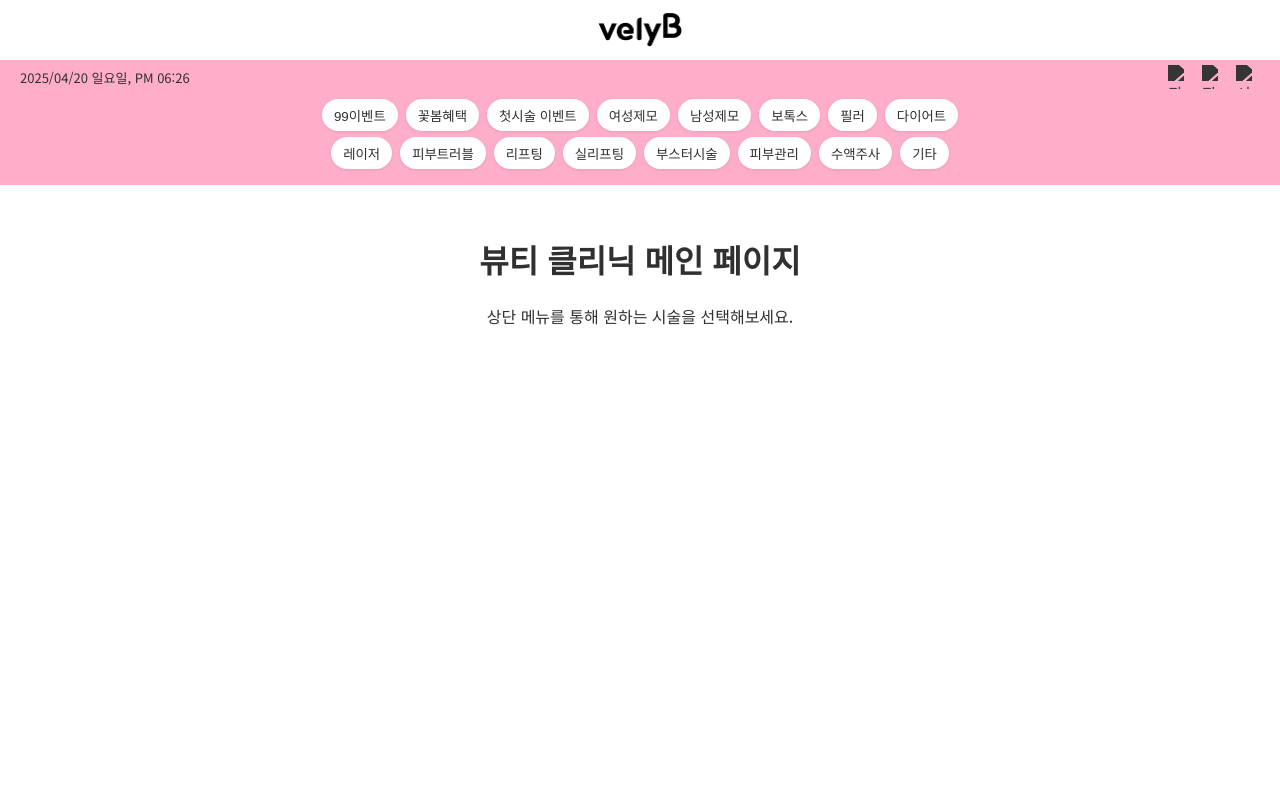
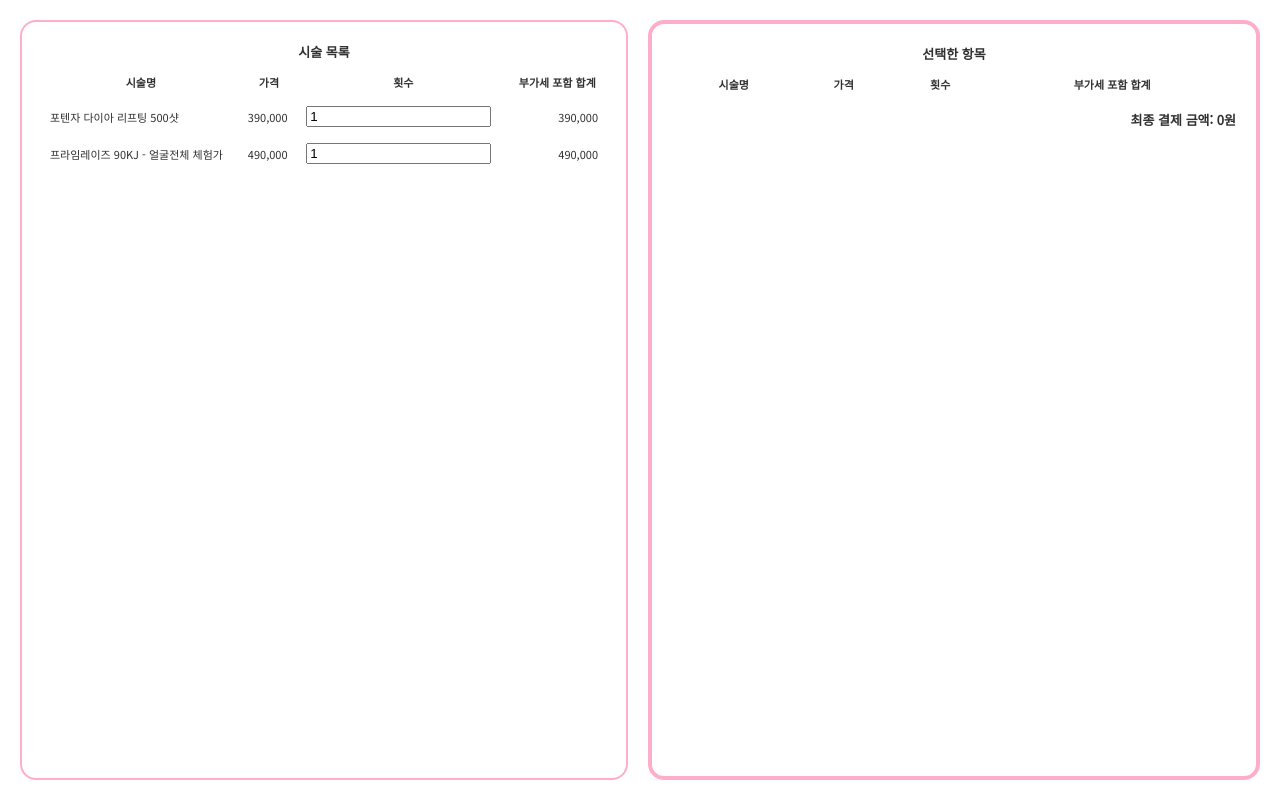
Before and after one commit to teletobin/treatment-chart, a plain HTML site: page index.html in a window 1280 px wide. Drawn offline with Linux system fonts and the light colour scheme.

Commit message:
Update index.html

```diff
--- a/index.html
+++ b/index.html
@@ -1,126 +1,186 @@
-
 <!DOCTYPE html>
 <html lang="ko">
 <head>
-  <meta charset="UTF-8">
-  <title>뷰티 클리닉</title>
-  <link href="https://fonts.googleapis.com/css2?family=Noto+Sans+KR&display=swap" rel="stylesheet">
-  <script>
-    function updateDateTime() {
-      const days = ['일요일', '월요일', '화요일', '수요일', '목요일', '금요일', '토요일'];
-      const now = new Date();
-      const year = now.getFullYear();
-      const month = ('0' + (now.getMonth() + 1)).slice(-2);
-      const date = ('0' + now.getDate()).slice(-2);
-      const day = days[now.getDay()];
-      let hour = now.getHours();
-      const minute = ('0' + now.getMinutes()).slice(-2);
-      const ampm = hour >= 12 ? 'PM' : 'AM';
-      hour = hour % 12 || 12;
-      const timeStr = `${year}/${month}/${date} ${day}, ${ampm} ${('0' + hour).slice(-2)}:${minute}`;
-      document.getElementById('datetime').innerText = timeStr;
-    }
-    setInterval(updateDateTime, 1000);
-    window.onload = updateDateTime;
-  </script>
+  <meta charset="UTF-8" />
+  <title>velyB 클리닉</title>
+  <meta name="viewport" content="width=device-width, initial-scale=1.0" />
+  <link href="https://fonts.googleapis.com/css2?family=Noto+Sans+KR&display=swap" rel="stylesheet" />
   <style>
     body {
+      font-family: 'Noto Sans KR', sans-serif;
       margin: 0;
-      font-family: 'Noto Sans KR', sans-serif;
-      background-color: #ffffff;
+      background: #fff;
       color: #303030;
+      font-size: calc(11px + 0.5vw);
+      height: 100vh;
+      display: flex;
+      flex-direction: column;
     }
-    .top-white {
-      background-color: white;
-      padding: 10px 20px;
+
+    .container {
       display: flex;
-      justify-content: center;
-      align-items: center;
+      gap: 20px;
+      padding: 20px;
+      flex-grow: 1;
+      height: calc(100% - 40px);
     }
-    .top-white img {
-      height: 40px;
+
+    .left, .right {
+      flex: 1;
+      border-radius: 16px;
+      padding: 20px;
+      overflow-y: auto;
+      display: flex;
+      flex-direction: column;
     }
-    header {
-      background-color: #FFAEC9;
-      padding: 5px 20px 10px 20px;
+
+    .left {
+      border: 2px solid #FFAEC9;
     }
-    .top-bar {
-      display: flex;
-      justify-content: space-between;
-      align-items: center;
-      margin-bottom: 10px;
+
+    .right {
+      border: 4px solid #FFAEC9;
     }
-    .icon-bar {
-      display: flex;
-      gap: 10px;
-      align-items: center;
+
+    h2 {
+      font-size: 13px;
+      margin: 0;
+      padding-bottom: 5px;
+      text-align: center;
     }
-    .icon-bar img {
-      width: 24px;
-      height: 24px;
-      filter: brightness(0) saturate(100%) invert(18%) sepia(6%) saturate(0%) hue-rotate(328deg) brightness(91%) contrast(87%);
-      cursor: pointer;
+
+    table {
+      width: 100%;
+      border-collapse: collapse;
     }
-    .menu-row {
-      display: flex;
-      flex-wrap: wrap;
-      justify-content: center;
-      gap: 8px;
-      margin: 6px 0;
+
+    th, td {
+      padding: 8px;
+      font-size: 11px;
     }
-    .menu-button {
-      background-color: white;
-      color: #303030;
-      padding: 6px 12px;
-      border: none;
-      border-radius: 20px;
-      font-size: 13.4px;
-      cursor: pointer;
-      box-shadow: 0 1px 3px rgba(0,0,0,0.1);
+
+    th {
+      text-align: center;
+      font-size: 11px;
     }
-    .container {
-      padding: 30px;
-      text-align: center;
+
+    td:nth-child(3) {
+      text-align: left;
+    }
+
+    td:nth-child(4), td:nth-child(5), td:nth-child(6) {
+      text-align: right;
+    }
+
+    .final-total {
+      text-align: right;
+      font-weight: bold;
+      margin-top: 10px;
+      font-size: 13px;
     }
   </style>
 </head>
 <body>
-  <div class="top-white">
-    <img src="logo.png" alt="logo">
+  <div class="container">
+    <div class="left">
+      <h2>시술 목록</h2>
+      <table id="leftTable">
+        <thead>
+          <tr>
+            <th>시술명</th>
+            <th>가격</th>
+            <th>횟수</th>
+            <th>부가세 포함 합계</th>
+          </tr>
+        </thead>
+        <tbody>
+          <tr>
+            <td>포텐자 다이아 리프팅 500샷</td>
+            <td>390,000</td>
+            <td><input type="number" class="qty-input" value="1" min="1" /></td>
+            <td>390,000</td>
+          </tr>
+          <tr>
+            <td>프라임레이즈 90KJ - 얼굴전체 체험가</td>
+            <td>490,000</td>
+            <td><input type="number" class="qty-input" value="1" min="1" /></td>
+            <td>490,000</td>
+          </tr>
+        </tbody>
+      </table>
+    </div>
+    <div class="right">
+      <h2>선택한 항목</h2>
+      <table id="rightTable">
+        <thead>
+          <tr>
+            <th>시술명</th>
+            <th>가격</th>
+            <th>횟수</th>
+            <th>부가세 포함 합계</th>
+          </tr>
+        </thead>
+        <tbody>
+          <!-- 체크된 항목 표시 -->
+        </tbody>
+      </table>
+      <div class="final-total" id="finalTotal">최종 결제 금액: 0원</div>
+    </div>
   </div>
-  <header>
-    <div class="top-bar">
-      <div id="datetime" style="font-size: 13px;"></div>
-      <div class="icon-bar">
-        <img src="icon_heart.png" alt="관심 시술">
-        <img src="icon_bag.png" alt="장바구니">
-        <img src="icon_chart.png" alt="시술내역">
-      </div>
-    </div>
-    <div class="menu-row">
-      <button class="menu-button">99이벤트</button>
-      <button class="menu-button">꽃봄혜택</button>
-      <button class="menu-button">첫시술 이벤트</button>
-      <button class="menu-button">여성제모</button>
-      <button class="menu-button">남성제모</button>
-      <button class="menu-button">보톡스</button>
-      <button class="menu-button">필러</button>
-      <button class="menu-button">다이어트</button>
-    </div>
-    <div class="menu-row">
-      <button class="menu-button">레이저</button>
-      <button class="menu-button">피부트러블</button>
-      <button class="menu-button">리프팅</button>
-      <button class="menu-button">실리프팅</button>
-      <button class="menu-button">부스터시술</button>
-      <button class="menu-button">피부관리</button>
-      <button class="menu-button">수액주사</button>
-      <button class="menu-button">기타</button>
-    </div>
-  </header>
-  <div class="container">
-    <h1>뷰티 클리닉 메인 페이지</h1>
-    <p>상단 메뉴를 통해 원하는 시술을 선택해보세요.</p>
-  </div>
+
+  <script>
+    // 좌측 횟수 수정 및 합계 업데이트
+    document.querySelectorAll(".qty-input").forEach((input) => {
+      input.addEventListener("input", (event) => {
+        const row = event.target.closest("tr");
+        const price = parseInt(row.cells[1].textContent.replace(/,/g, ""));
+        const quantity = parseInt(event.target.value);
+        row.cells[3].textContent = (price * quantity).toLocaleString();
+      });
+    });
+
+    // 좌측 체크박스 연동하여 우측 표 업데이트
+    document.querySelectorAll(".row-check").forEach((checkbox) => {
+      checkbox.addEventListener("change", (event) => {
+        const row = event.target.closest("tr");
+        const rightTableBody = document.getElementById("rightTable").querySelector("tbody");
+        const finalTotalElement = document.getElementById("finalTotal");
+
+        if (checkbox.checked) {
+          const clonedRow = row.cloneNode(true);
+          clonedRow.querySelector(".qty-input").addEventListener("input", (e) => {
+            const quantity = parseInt(e.target.value);
+            const price = parseInt(clonedRow.cells[1].textContent.replace(/,/g, ""));
+            clonedRow.cells[3].textContent = (price * quantity).toLocaleString();
+
+            updateFinalTotal();
+          });
+          rightTableBody.appendChild(clonedRow);
+        } else {
+          Array.from(rightTableBody.rows).forEach((rightRow) => {
+            if (rightRow.cells[0].textContent === row.cells[0].textContent) {
+              rightTableBody.removeChild(rightRow);
+            }
+          });
+        }
+
+        updateFinalTotal();
+      });
+    });
+
+    // 최종 결제 금액 업데이트
+    function updateFinalTotal() {
+      const rightTableBody = document.getElementById("rightTable").querySelector("tbody");
+      const finalTotalElement = document.getElementById("finalTotal");
+
+      let total = 0;
+      Array.from(rightTableBody.rows).forEach((rightRow) => {
+        const quantity = parseInt(rightRow.cells[2].querySelector(".qty-input").value);
+        const price = parseInt(rightRow.cells[1].textContent.replace(/,/g, ""));
+        total += price * quantity;
+      });
+      finalTotalElement.textContent = `최종 결제 금액: ${total.toLocaleString()}원`;
+    }
+  </script>
 </body>
 </html>
```
